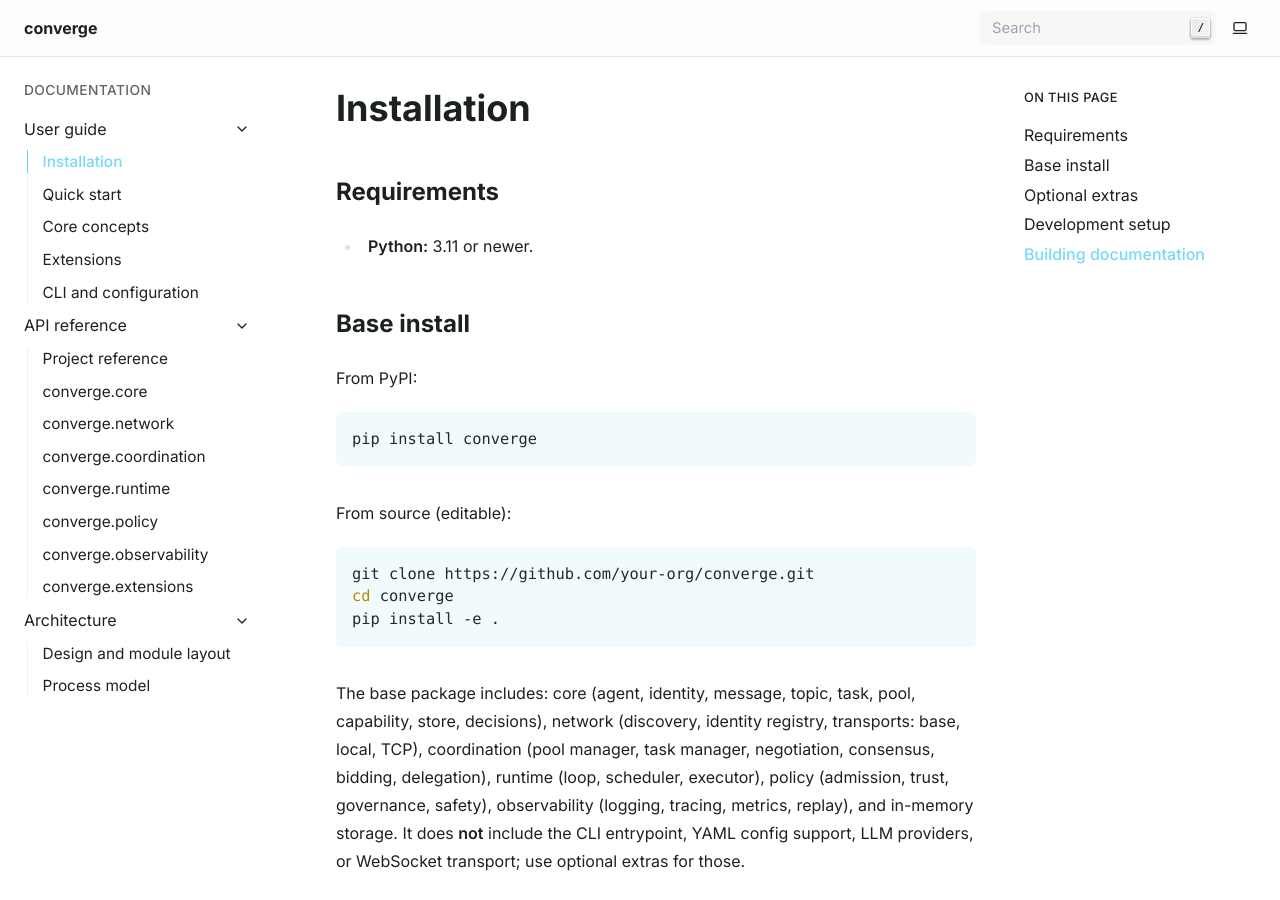
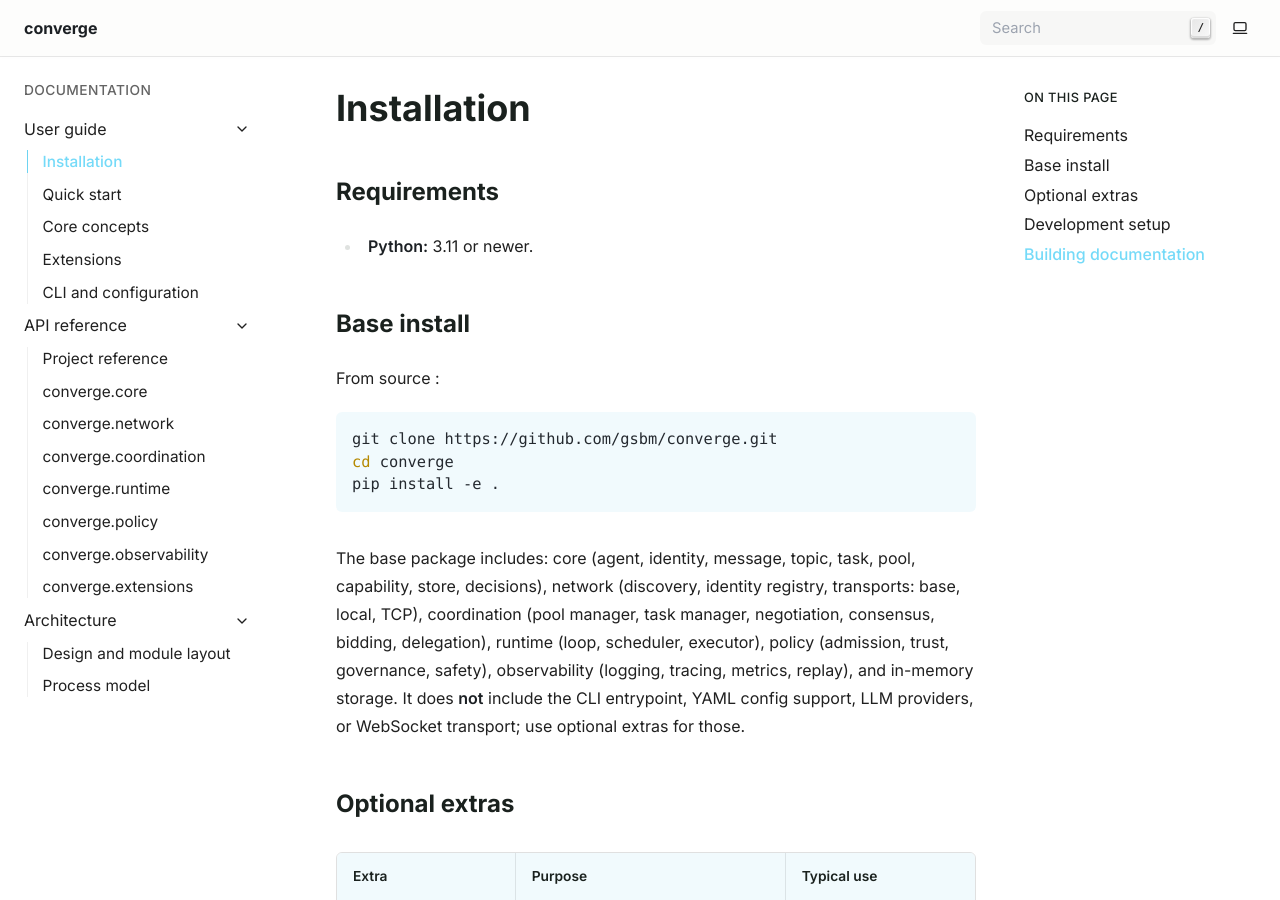
Before and after one commit to gsbm/converge, a Sphinx documentation site: the page built from docs/user_guide/installation.md, in a window 1280 px wide and 900 px high. Built offline with Sphinx 7.4.7, drawn with Linux system fonts in a browser that asks for light colours.

Commit message:
Revise installation instructions and repository URL
Updated installation instructions to include source installation and corrected repository URL.

````diff
--- a/docs/user_guide/installation.md
+++ b/docs/user_guide/installation.md
@@ -6,16 +6,10 @@
 
 ## Base install
 
-From PyPI:
+From source :
 
 ```bash
-pip install converge
-```
-
-From source (editable):
-
-```bash
-git clone https://github.com/your-org/converge.git
+git clone https://github.com/gsbm/converge.git
 cd converge
 pip install -e .
 ```
````
